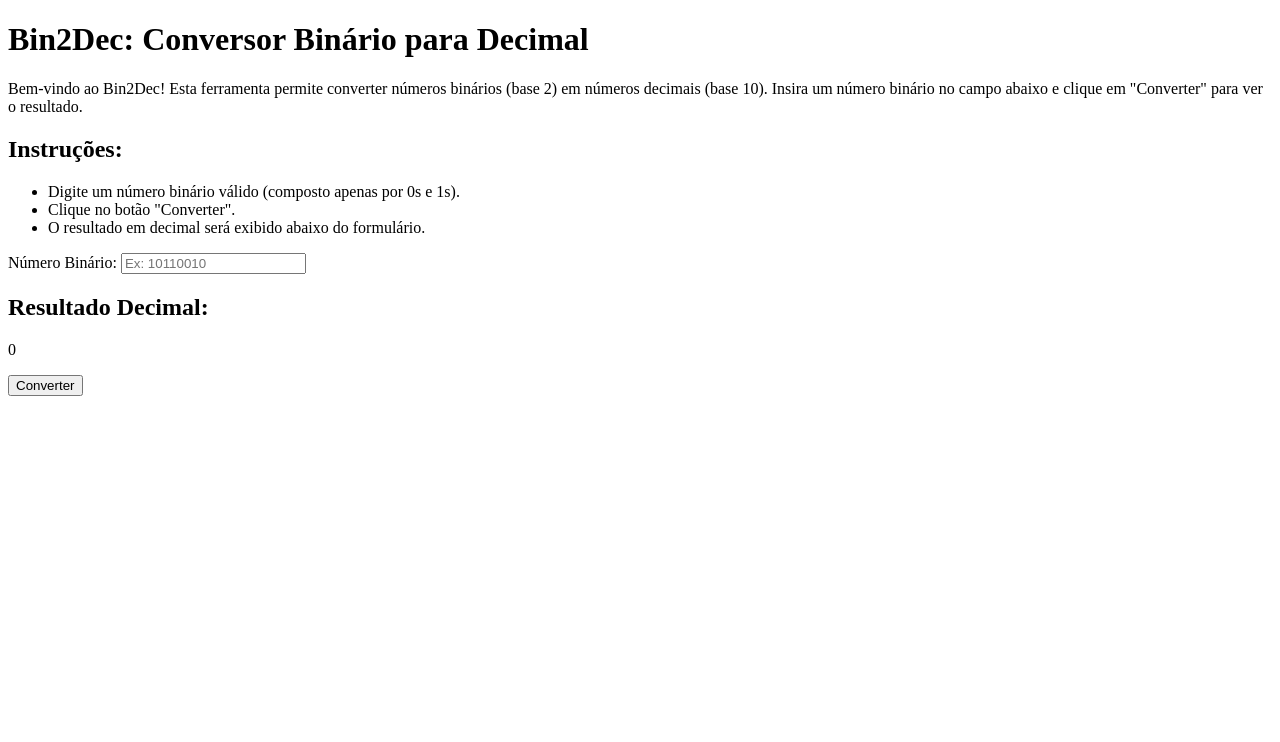
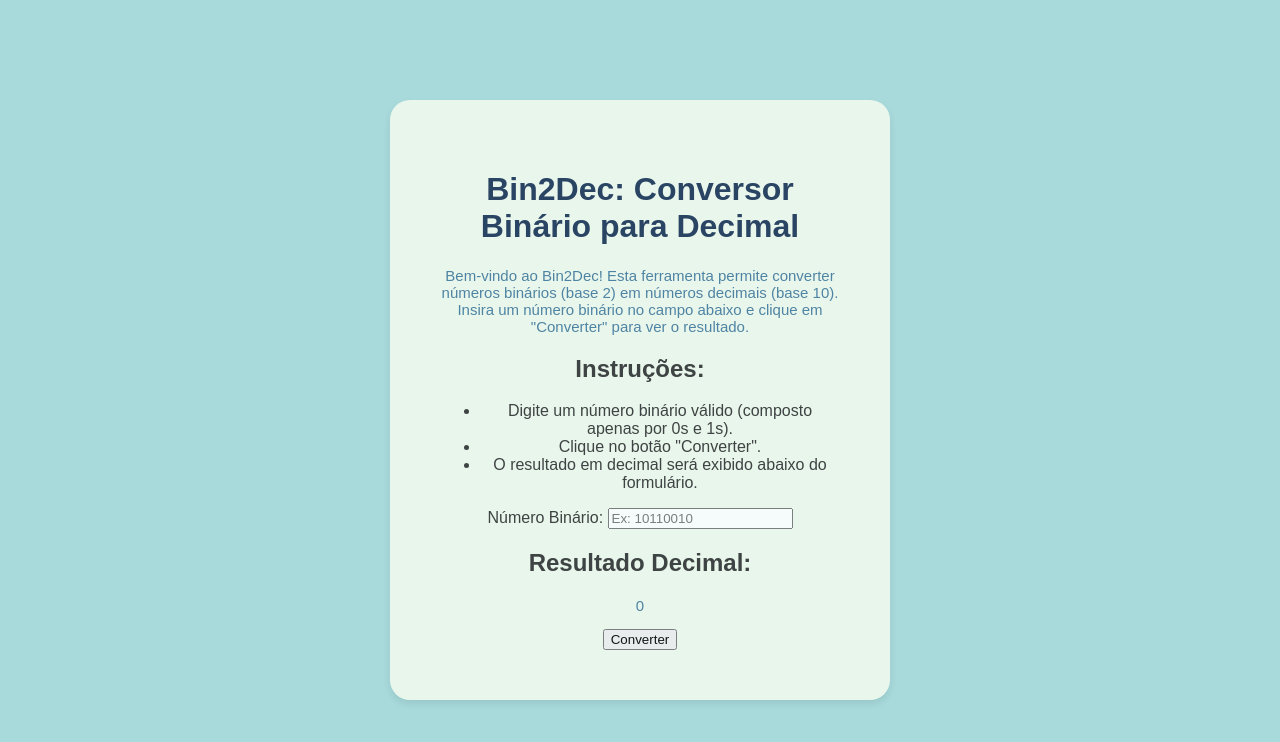
Before and after one commit to KarineDuarte15/Bin2Dec-Conversor-Bin-rio-para-Decimal, a plain HTML site: page index.html in a window 1280 px wide. Drawn offline with Linux system fonts and the light colour scheme; a web font is replaced by a local one.

Commit message:
Altera o idioma do HTML para pt-BR e adiciona estilos básicos ao CSS

```diff
--- a/index.html
+++ b/index.html
@@ -1,5 +1,5 @@
 <!DOCTYPE html>
-<html lang="en">
+<html lang="pt-BR">
 <head>
     <meta charset="UTF-8">
     <meta name="viewport" content="width=device-width, initial-scale=1.0">
@@ -7,6 +7,7 @@
     <link rel="preconnect" href="https://fonts.googleapis.com">
     <link rel="preconnect" href="https://fonts.gstatic.com" crossorigin>
     <link href="https://fonts.googleapis.com/css2?family=Bitcount+Grid+Double:wght@100..900&display=swap" rel="stylesheet">
+    <link rel="stylesheet" href="style.css">
 </head>
 <body>
 
--- a/style.css
+++ b/style.css
@@ -1,3 +1,30 @@
 body{
+    font-family: preconnect, 'Bitcount Grid Double', sans-serif;
+    background-color: #a8dadc;
+    color: #333;
+    display: flex;
+    justify-content: center;
+    align-items: center;
+    height: 100vh;
+    margin: 0;
 
 }
+
+.container {
+    background-color: #f1faee;
+    padding: 50px;
+    border-radius: 20px;
+    opacity: 0.90;
+    box-shadow: 0 4px 8px rgba(0,0,0,0.1);
+    text-align: center;
+    width: 90%;
+    max-width: 400px;
+}
+h1 {
+    color: #1d3557;
+}
+p{
+    color: #457b9d;
+    font-size: 15px;
+
+}
```
